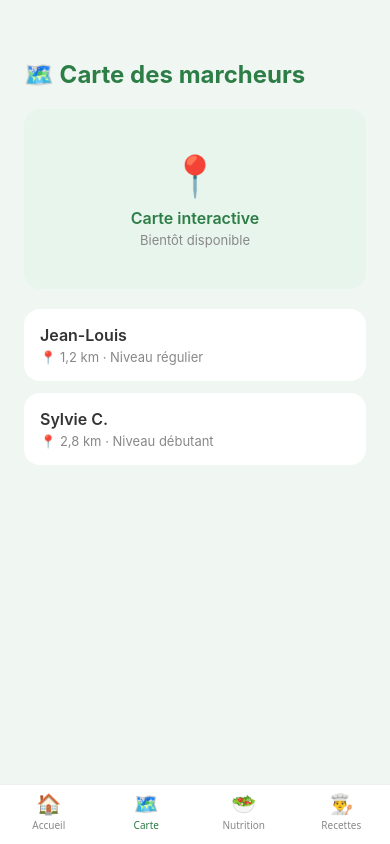
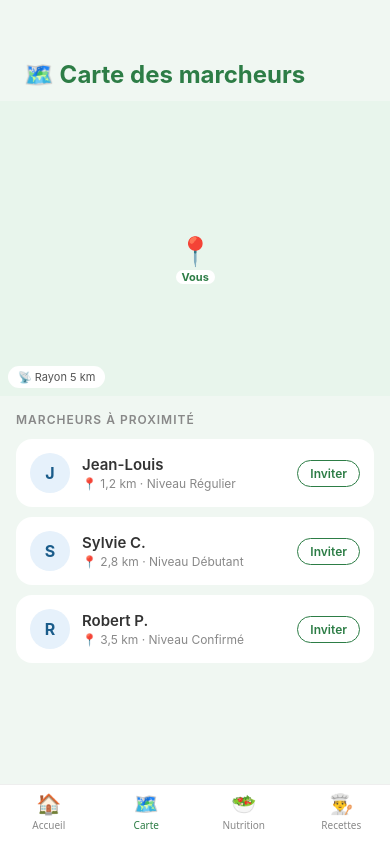
Before and after one commit to kaceme-cmd/DiabWalk, a React Native app: screen /Carte in a window 390 px wide. Built offline with nearby package versions, Linux system fonts and the light colour scheme.

Commit message:
Ecran carte des marcheurs

```diff
--- a/package.json
+++ b/package.json
@@ -17,6 +17,7 @@
     "react": "19.1.0",
     "react-dom": "19.1.0",
     "react-native": "0.81.5",
+    "react-native-maps": "1.20.1",
     "react-native-safe-area-context": "~5.6.0",
     "react-native-screens": "~4.16.0",
     "react-native-web": "^0.21.0"
--- a/screens/MapScreen.js
+++ b/screens/MapScreen.js
@@ -1,57 +1,94 @@
-import { StyleSheet, Text, View } from 'react-native';
+import { StyleSheet, Text, View, Dimensions } from 'react-native';
+
+const { width, height } = Dimensions.get('window');
+
+const MARCHEURS = [
+  { id: 1, nom: 'Jean-Louis', distance: '1,2 km', niveau: 'Régulier', emoji: '🧑' },
+  { id: 2, nom: 'Sylvie C.', distance: '2,8 km', niveau: 'Débutant', emoji: '👩' },
+  { id: 3, nom: 'Robert P.', distance: '3,5 km', niveau: 'Confirmé', emoji: '👨' },
+];
 
 export default function MapScreen() {
   return (
     <View style={styles.container}>
       <Text style={styles.title}>🗺️ Carte des marcheurs</Text>
       <View style={styles.mapPlaceholder}>
-        <Text style={styles.mapEmoji}>📍</Text>
-        <Text style={styles.mapText}>Carte interactive</Text>
-        <Text style={styles.mapSub}>Bientôt disponible</Text>
+        <View style={styles.mapInner}>
+          <View style={styles.pinMe}>
+            <Text style={styles.pinMeText}>📍</Text>
+            <Text style={styles.pinMeLabel}>Vous</Text>
+          </View>
+          <View style={styles.mapLabel}>
+            <Text style={styles.mapLabelText}>📡 Rayon 5 km</Text>
+          </View>
+        </View>
       </View>
-      <View style={styles.card}>
-        <Text style={styles.cardTitle}>Jean-Louis</Text>
-        <Text style={styles.cardSub}>📍 1,2 km · Niveau régulier</Text>
-      </View>
-      <View style={styles.card}>
-        <Text style={styles.cardTitle}>Sylvie C.</Text>
-        <Text style={styles.cardSub}>📍 2,8 km · Niveau débutant</Text>
+      <View style={styles.liste}>
+        <Text style={styles.listeTitle}>Marcheurs à proximité</Text>
+        {MARCHEURS.map(marcheur => (
+          <View key={marcheur.id} style={styles.card}>
+            <View style={styles.avatar}>
+              <Text style={styles.avatarText}>{marcheur.nom.charAt(0)}</Text>
+            </View>
+            <View style={styles.cardInfo}>
+              <Text style={styles.cardName}>{marcheur.nom}</Text>
+              <Text style={styles.cardSub}>📍 {marcheur.distance} · Niveau {marcheur.niveau}</Text>
+            </View>
+            <View style={styles.inviterBtn}>
+              <Text style={styles.inviterText}>Inviter</Text>
+            </View>
+          </View>
+        ))}
       </View>
     </View>
   );
-}
-
-const styles = StyleSheet.create({
-  container: {
-    flex: 1,
-    backgroundColor: '#F0F7F2',
-    padding: 24,
-    paddingTop: 60,
-  },
+}const styles = StyleSheet.create({
+  container: { flex: 1, backgroundColor: '#F0F7F2' },
   title: {
-    fontSize: 24,
-    fontWeight: 'bold',
-    color: '#2D7D46',
-    marginBottom: 20,
+    fontSize: 24, fontWeight: 'bold', color: '#2D7D46',
+    padding: 24, paddingTop: 60, paddingBottom: 12,
   },
   mapPlaceholder: {
-    backgroundColor: '#E8F5EC',
-    borderRadius: 16,
-    height: 180,
-    alignItems: 'center',
-    justifyContent: 'center',
-    marginBottom: 20,
+    width: width, height: height * 0.35,
+    backgroundColor: '#E8F5EC', overflow: 'hidden',
   },
-  mapEmoji: { fontSize: 40, marginBottom: 8 },
-  mapText: { fontSize: 16, fontWeight: '600', color: '#2D7D46' },
-  mapSub: { fontSize: 13, color: '#888', marginTop: 4 },
+  mapInner: { flex: 1, position: 'relative' },
+  pinMe: {
+    position: 'absolute', top: '45%', left: '45%', alignItems: 'center',
+  },
+  pinMeText: { fontSize: 28 },
+  pinMeLabel: {
+    fontSize: 11, fontWeight: 'bold', color: '#2D7D46',
+    backgroundColor: '#fff', paddingHorizontal: 6,
+    borderRadius: 8, marginTop: 2,
+  },
+  mapLabel: {
+    position: 'absolute', bottom: 8, left: 8,
+    backgroundColor: '#fff', paddingHorizontal: 10,
+    paddingVertical: 4, borderRadius: 12,
+  },
+  mapLabelText: { fontSize: 11, color: '#555' },
+  liste: { padding: 16, flex: 1 },
+  listeTitle: {
+    fontSize: 12, fontWeight: '600', color: '#888',
+    textTransform: 'uppercase', letterSpacing: 1, marginBottom: 12,
+  },
   card: {
-    backgroundColor: '#fff',
-    borderRadius: 16,
-    padding: 16,
-    marginBottom: 12,
-    elevation: 2,
+    backgroundColor: '#fff', borderRadius: 16, padding: 14,
+    marginBottom: 10, flexDirection: 'row', alignItems: 'center', elevation: 2,
   },
-  cardTitle: { fontSize: 16, fontWeight: '600', color: '#333' },
-  cardSub: { fontSize: 13, color: '#888', marginTop: 4 },
+  avatar: {
+    width: 40, height: 40, borderRadius: 20,
+    backgroundColor: '#E6F1FB', alignItems: 'center',
+    justifyContent: 'center', marginRight: 12,
+  },
+  avatarText: { fontSize: 16, fontWeight: 'bold', color: '#1A5C8A' },
+  cardInfo: { flex: 1 },
+  cardName: { fontSize: 15, fontWeight: '600', color: '#333' },
+  cardSub: { fontSize: 12, color: '#888', marginTop: 2 },
+  inviterBtn: {
+    borderWidth: 1.5, borderColor: '#2D7D46',
+    borderRadius: 20, paddingHorizontal: 12, paddingVertical: 5,
+  },
+  inviterText: { fontSize: 12, color: '#2D7D46', fontWeight: '600' },
 });
```
Also changed, not shown: 1 other file (tests, documents, lock files or other folders).
